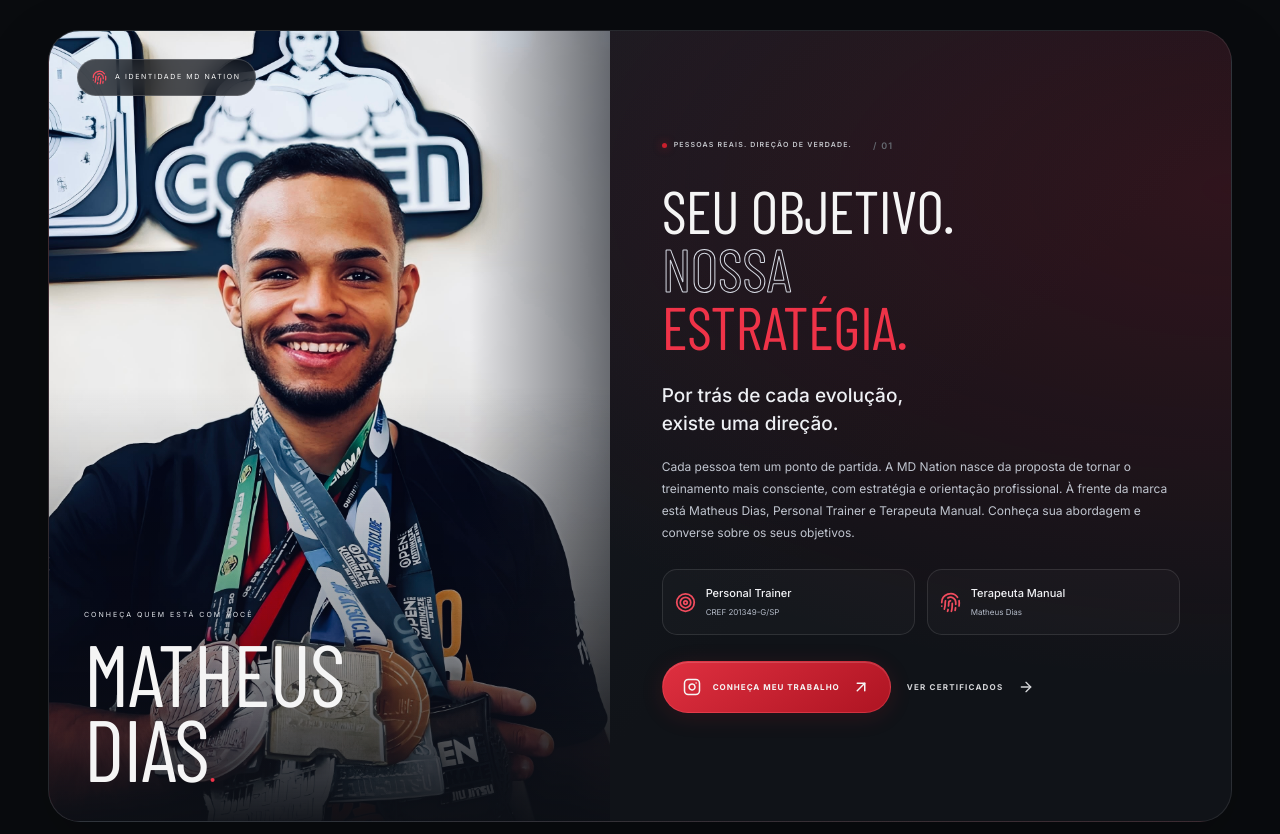
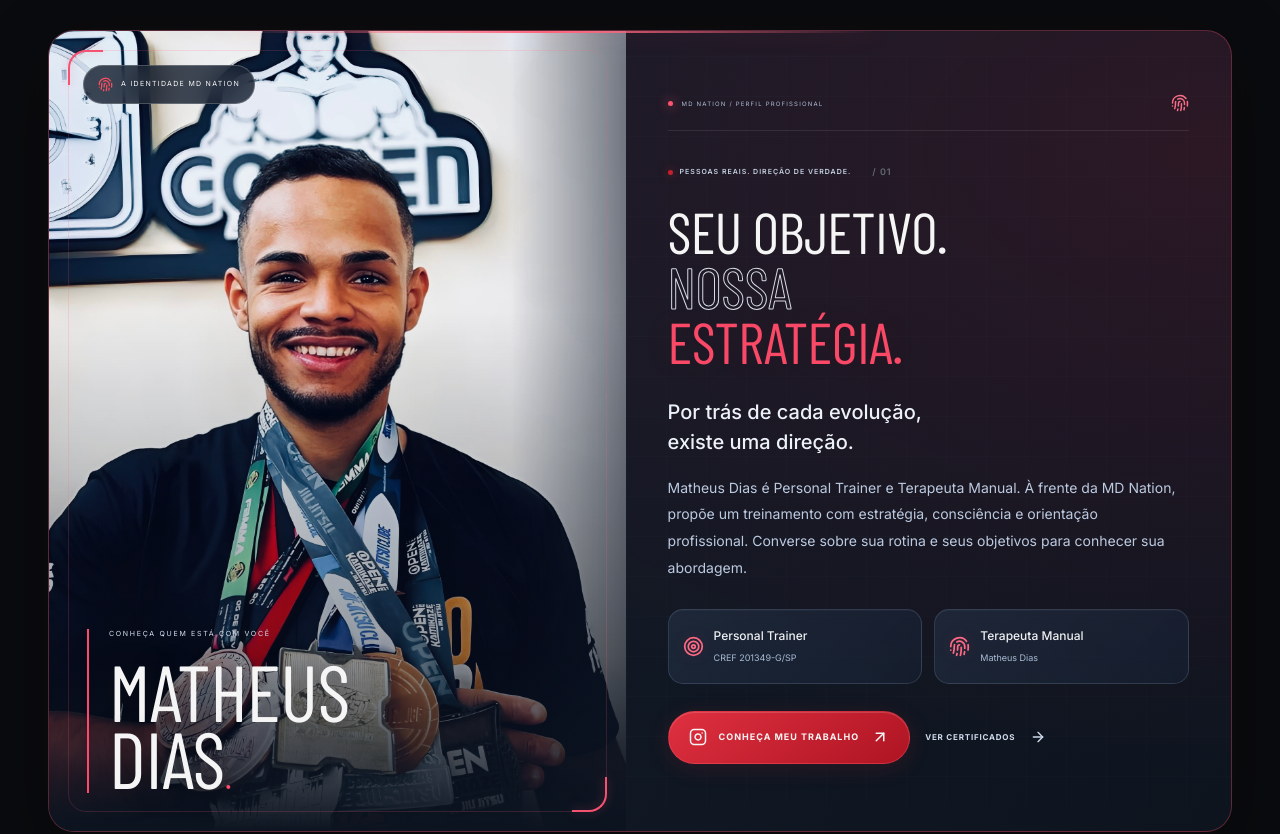
Before and after one commit to 011bigodeee-eng/Mdnation, a React (Vite) app: page / in a window 1280 px wide. Shown: the part 960-1794 px from the top of the page. Built offline with nearby package versions, Linux system fonts and the light colour scheme.

Commit message:
style: refine trainer profile with technological depth and readable text

```diff
--- a/src/content.js
+++ b/src/content.js
@@ -5,7 +5,7 @@ export const site = {
   whatsappNumber: '',
   whatsappMessage: 'Olá, Matheus! Vim pelo site da MD Nation e gostaria de saber mais sobre o acompanhamento online.',
   images: { hero: '/images/IMG_7740.JPG.jpeg', about: '/images/IMG_7739.JPG.jpeg', logo: '/images/IMG_7719.JPG.jpeg' },
-  about: 'Cada pessoa tem um ponto de partida. A MD Nation nasce da proposta de tornar o treinamento mais consciente, com estratégia e orientação profissional. À frente da marca está Matheus Dias, Personal Trainer e Terapeuta Manual. Conheça sua abordagem e converse sobre os seus objetivos.',
+  about: 'Matheus Dias é Personal Trainer e Terapeuta Manual. À frente da MD Nation, propõe um treinamento com estratégia, consciência e orientação profissional. Converse sobre sua rotina e seus objetivos para conhecer sua abordagem.',
   // Propostas editoriais: validar as etapas e os benefícios com o responsável antes da publicação.
   methodologyVisual: '/images/metodologia-ia.png',
   methodologyImageDescriptions: ['Ilustração por IA: avaliação inicial com conversa sobre objetivos e ficha de avaliação.', 'Ilustração por IA: organização do planejamento de treinos com tablet e agenda.', 'Ilustração por IA: profissional observando um exercício e acompanhando a evolução.'],
--- a/src/styles.css
+++ b/src/styles.css
@@ -579,3 +579,31 @@
 @media(max-width:1000px) and (min-width:761px){.method-route{gap:14px}.method-route button{font-size:7px;letter-spacing:1px;padding:14px 12px;gap:10px}.step-content{padding-inline:18px}.step-content h3 button{font-size:24px}.step-content p{min-height:115px;font-size:12px}}
 @media(max-width:760px){.methodology .section-heading h2{font-size:clamp(40px,10vw,62px)}.method-route{display:grid;grid-template-columns:repeat(3,minmax(0,1fr));gap:6px;margin-bottom:25px}.method-route button{padding:11px 7px;gap:5px;font-size:5px;letter-spacing:.3px;min-height:44px;border-radius:9px}.method-route button>span:first-child{font-size:18px}.method-route-light{width:4px;height:4px}.steps .step,.steps .step+.step{border-radius:20px}.steps .step.method-step-active{transform:none}.step-content{padding-inline:22px;margin-top:-26px}.step-content h3 button{font-size:31px}.step-content .step-top>span:first-child{font-size:78px}.step-content p{min-height:0;font-size:13px}.step-content .step-link{font-size:6px}.steps .step-visual{aspect-ratio:1.17}}
 @media(prefers-reduced-motion:reduce){.method-route button[aria-pressed="true"]:after{animation:none;left:25%}}
+/* Professional profile with technological depth and a clearer reading scale. */
+.about{position:relative;grid-template-columns:1fr 1.05fr;border-color:#ef4d6355;background:radial-gradient(ellipse at 100% 15%,#d8203d25,transparent 65%),linear-gradient(120deg,#141d2a,#0d141e);box-shadow:0 30px 80px #00000055,0 0 60px #c91f2c0b;border-radius:26px}
+.about:after{content:'';position:absolute;top:0;left:15%;width:55%;height:2px;background:linear-gradient(90deg,transparent,#ff647d,transparent);box-shadow:0 0 22px #fa3e5b55;pointer-events:none}
+.about-image{min-height:800px;isolation:isolate;background:#0e1520}
+.about-image img{object-position:center 35%}
+.about-image:after{z-index:1;background:linear-gradient(0deg,#0c1420 0%,#0c142066 22%,transparent 65%),linear-gradient(90deg,transparent 80%,#111b2b88)}
+.about-tech-orbit{position:absolute;inset:19px;border:1px solid #ff64802b;border-radius:18px;z-index:2;pointer-events:none}
+.about-tech-orbit:before,.about-tech-orbit:after{content:'';position:absolute;width:35px;height:35px;border-color:#f55170;border-style:solid;filter:drop-shadow(0 0 5px #f5517066)}
+.about-tech-orbit:before{left:-1px;top:-1px;border-width:2px 0 0 2px;border-radius:18px 0 0 0}.about-tech-orbit:after{right:-1px;bottom:-1px;border-width:0 2px 2px 0;border-radius:0 0 18px 0}
+.about-image-tag{top:34px;left:34px;font-size:7px;letter-spacing:1.3px;background:#101a2bc9;border-color:#ffffff35;padding:11px 14px}
+.about-photo-caption{left:38px;bottom:38px;z-index:3;border-left:2px solid #ff4a6d;padding-left:20px}
+.about-photo-caption>span{font-size:clamp(65px,6.2vw,94px);line-height:.85;letter-spacing:-.5px;text-shadow:0 4px 30px #00000066}
+.about-photo-caption>small{font-size:7px;letter-spacing:1.7px;margin-bottom:17px;color:#d4dfef}.about-name-dot{color:#ff4b6c;text-shadow:0 0 20px #f4365b44}
+.about-copy{position:relative;padding:38px 42px 42px;background:linear-gradient(#92a7d005 1px,transparent 1px),linear-gradient(90deg,#92a7d005 1px,transparent 1px);background-size:40px 40px}
+.about-tech-status{display:flex;align-items:center;gap:9px;font-size:6px;letter-spacing:1.2px;color:#aebdd4;padding-bottom:18px;margin-bottom:34px;border-bottom:1px solid #ffffff18}
+.about-tech-status>span{width:5px;height:5px;border-radius:50%;background:#ff536f;box-shadow:0 0 12px #ff536f}
+.about-tech-status>svg{margin-left:auto;color:#f76e87}
+.about-copy .section-label{font-size:7px;letter-spacing:1px;color:#c2cfe2;margin-bottom:25px}
+.about-copy h2{font-size:clamp(46px,4.5vw,69px);line-height:.96}
+.about-copy h2 em{color:#fa4867;text-shadow:0 0 35px #e12c481a}
+.about-copy>p.about-intro{font-size:20px;color:#edf2f9;line-height:1.5;margin:27px 0 18px}
+.about-copy>p{font-size:14px;color:#bccae0;line-height:1.9;margin-bottom:28px}
+.about-professional-details{gap:12px;margin-bottom:27px}
+.about-professional-details>span{padding:18px 14px;border-radius:15px;background:linear-gradient(135deg,#28374d80,#17223599);border:1px solid #aec4e32b;font-size:12px;box-shadow:inset 0 1px 0 #ffffff08}
+.about-professional-details small{font-size:9px;color:#a9bbd5;margin-top:7px}.about-professional-details svg{color:#ff6984;filter:drop-shadow(0 0 7px #f43e5722)}
+.about-actions{gap:15px}.about-actions .button{padding:16px 20px;font-size:9px;min-height:53px;gap:12px}.about-actions .text-link{font-size:8px;letter-spacing:.8px;color:#d0dced}
+@media(max-width:1100px) and (min-width:761px){.about{grid-template-columns:.9fr 1.1fr}.about-copy{padding:30px 26px}.about-copy h2{font-size:49px}.about-image{min-height:830px}.about-copy>p{font-size:13px}.about-copy>p.about-intro{font-size:18px}.about-professional-details{grid-template-columns:1fr}.about-professional-details>span{padding:14px}.about-photo-caption{left:28px;bottom:32px}.about-photo-caption>span{font-size:66px}.about-tech-status{font-size:5px;letter-spacing:.7px}.about-image-tag{left:30px;right:30px;font-size:5px}}
+@media(max-width:760px){.about{grid-template-columns:1fr;border-radius:23px}.about-image{height:490px;min-height:0}.about-image img{object-position:center 32%}.about-image:after{background:linear-gradient(0deg,#111b28 0%,#111b2844 27%,transparent 65%)}.about-tech-orbit{inset:14px;border-radius:15px}.about-image-tag{top:26px;left:26px;font-size:6px;padding:10px 12px}.about-photo-caption{left:28px;bottom:30px;padding-left:16px}.about-photo-caption>span{font-size:76px}.about-photo-caption>small{font-size:6px;letter-spacing:1.2px}.about-copy{padding:24px 23px 32px}.about-tech-status{font-size:5px;letter-spacing:.65px;margin-bottom:25px;padding-bottom:16px}.about-copy .section-label{font-size:6px;letter-spacing:.7px;line-height:1.8;margin-bottom:20px}.about-copy h2{font-size:clamp(43px,11vw,65px)}.about-copy>p.about-intro{font-size:18px;margin:23px 0 16px}.about-copy>p{font-size:13px;line-height:1.9}.about-professional-details{grid-template-columns:1fr;gap:10px}.about-professional-details>span{font-size:13px;padding:17px}.about-professional-details small{font-size:9px}.about-actions{gap:15px}.about-actions .button{font-size:8px;padding:16px 18px}.about-actions .text-link{font-size:7px}}
```
Also changed, not shown: src/main.jsx (+1 -1 lines).
